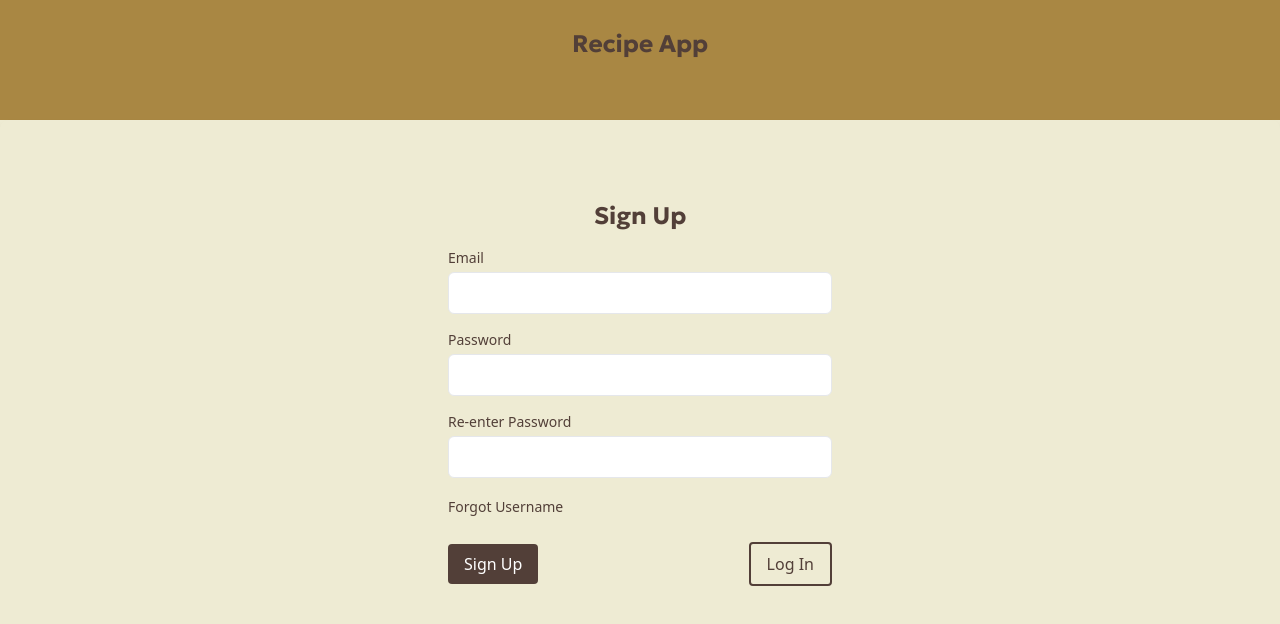
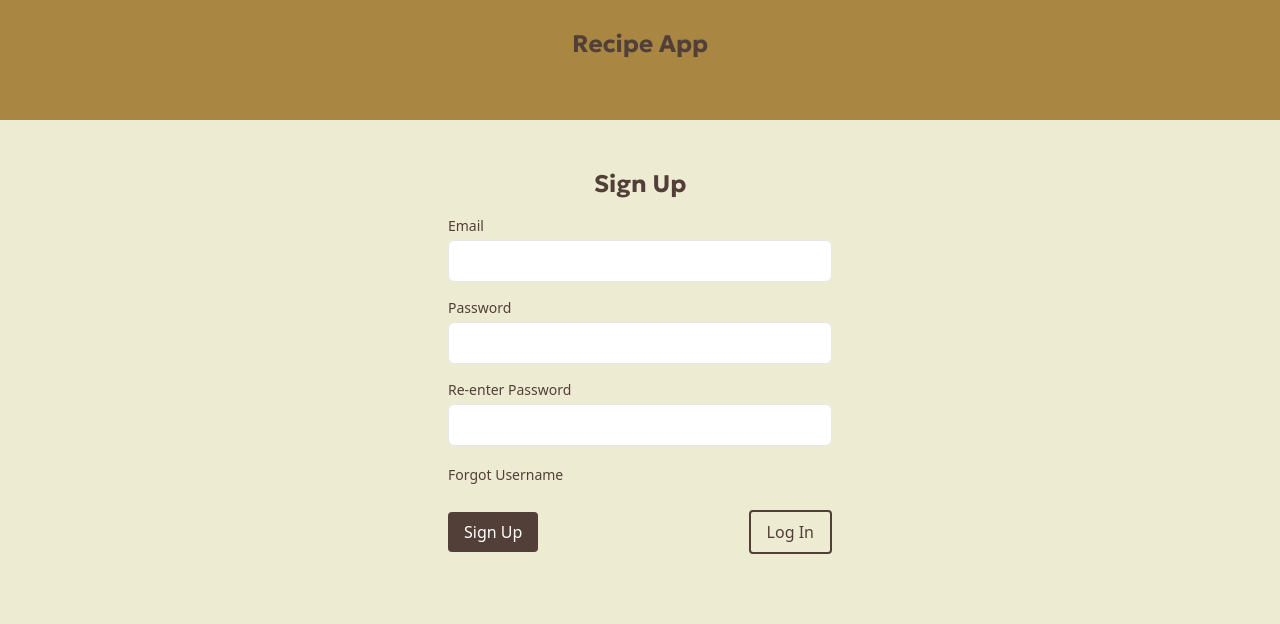
Before and after one commit to Renz757/recipe-app, a React (Vite) app: page /signup in a window 1280 px wide. Shown: the top 624 px of the page. Built offline with nearby package versions, Linux system fonts and the light colour scheme; no server answers; the database is empty.

Commit message:
padding fix, Link styling fix

```diff
--- a/src/Pages/SignUp.jsx
+++ b/src/Pages/SignUp.jsx
@@ -65,7 +65,7 @@ const SignUp = () => {
 
   return (
     <>
-      <div className="p-20 rounded-lg shadow-md bg-eggshell bg-no-repeat w-screen h-screen">
+      <div className="p-12 rounded-lg shadow-md bg-eggshell bg-no-repeat w-screen h-screen">
         <div className="w-10/12 mx-auto">
           <form onSubmit={submitHandler} className="max-w-sm mx-auto">
             <h1 className="text-2xl font-bold font-Geologica text-vandyke mb-4 text-center">
@@ -109,7 +109,7 @@ const SignUp = () => {
                 htmlFor="validatePassword"
                 className="block text-sm font-medium text-vandyke"
               >
-              Re-enter Password
+                Re-enter Password
               </label>
               <input
                 type="password"
@@ -134,12 +134,13 @@ const SignUp = () => {
               >
                 Sign Up
               </button>
-              <button
-                type="button"
-                className="bg-eggshell text-vandyke border-2 border-vandyke md:px-4 py-2 rounded "
-              >
-                <Link to="/login">Log In</Link>
-              </button>
+              <Link className="bg-eggshell text-vandyke border-2 border-vandyke md:px-4 py-2 rounded text-center" to="/login">
+                <button
+                  type="button"
+                >
+                  Log In
+                </button>
+              </Link>
             </div>
           </form>
         </div>
```
